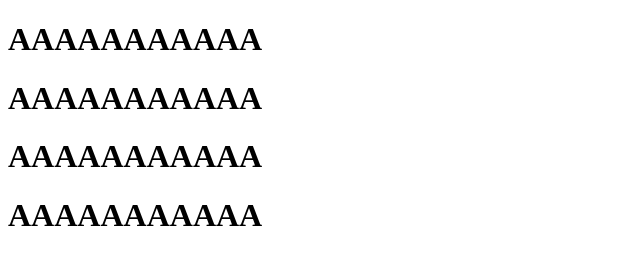
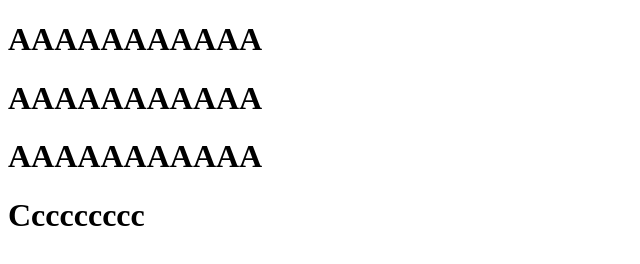
Before and after one commit to CHEN-I-7/20251216, a plain HTML site: page index.html in a window 1280 px wide. Shown: the whole page, without its empty margins (0-640 px from the left). Drawn offline with Linux system fonts and the light colour scheme.

Commit message:
fix:文字更新

```diff
--- a/index.html
+++ b/index.html
@@ -9,6 +9,6 @@
    <h1>AAAAAAAAAAA</h1>
    <h1>AAAAAAAAAAA</h1>
    <h1>AAAAAAAAAAA</h1>
-   <h1>AAAAAAAAAAA</h1>
+   <h1>Ccccccccc</h1>
 </body>
 </html>
```
